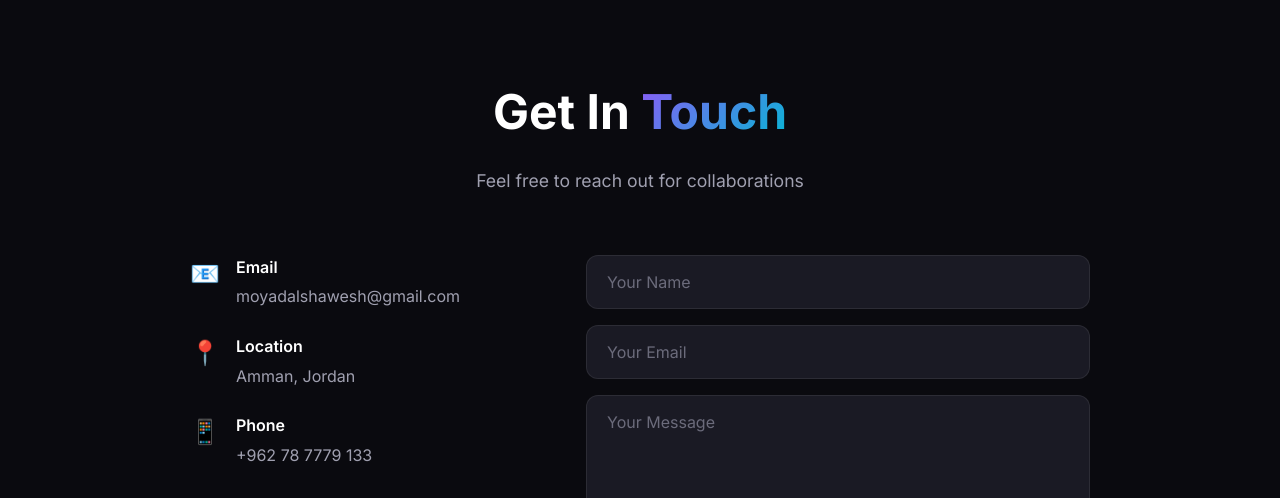
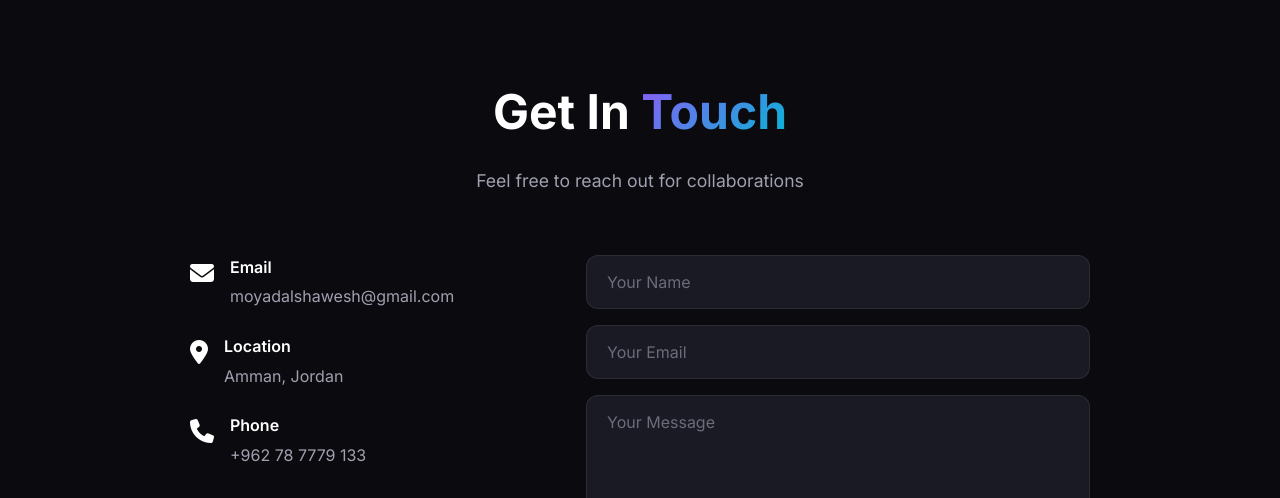
Before and after one commit to Moayad-77/prtofile, a plain HTML site: page index.html in a window 1280 px wide. Shown: the part 3992-4490 px from the top of the page. Drawn offline with Linux system fonts and the light colour scheme.

Commit message:
Fix Font Awesome icons - add integrity check and replace emoji icons

```diff
--- a/index.html
+++ b/index.html
@@ -10,7 +10,9 @@
     <link rel="preconnect" href="https://fonts.googleapis.com">
     <link rel="preconnect" href="https://fonts.gstatic.com" crossorigin>
     <link href="https://fonts.googleapis.com/css2?family=Inter:wght@300;400;500;600;700&display=swap" rel="stylesheet">
-    <link rel="stylesheet" href="https://cdnjs.cloudflare.com/ajax/libs/font-awesome/6.5.1/css/all.min.css">
+    <link rel="stylesheet" href="https://cdnjs.cloudflare.com/ajax/libs/font-awesome/6.5.1/css/all.min.css"
+        integrity="sha512-DTOQO9RWCH3ppGqcWaEA1BIZOC6xxalwEsw9c2QQeAIftl+Vegovlnee1c9QX4TctnWMn13TZye+giMm8e2LwA=="
+        crossorigin="anonymous" referrerpolicy="no-referrer" />
     <link rel="stylesheet" href="styles.css">
 </head>
 
@@ -248,21 +250,21 @@
             <div class="contact-content">
                 <div class="contact-info">
                     <div class="contact-item">
-                        <div class="contact-icon">📧</div>
+                        <div class="contact-icon"><i class="fas fa-envelope"></i></div>
                         <div>
                             <h4>Email</h4>
                             <p>moyadalshawesh@gmail.com</p>
                         </div>
                     </div>
                     <div class="contact-item">
-                        <div class="contact-icon">📍</div>
+                        <div class="contact-icon"><i class="fas fa-map-marker-alt"></i></div>
                         <div>
                             <h4>Location</h4>
                             <p>Amman, Jordan</p>
                         </div>
                     </div>
                     <div class="contact-item">
-                        <div class="contact-icon">📱</div>
+                        <div class="contact-icon"><i class="fas fa-phone"></i></div>
                         <div>
                             <h4>Phone</h4>
                             <p>+962 78 7779 133</p>
```
